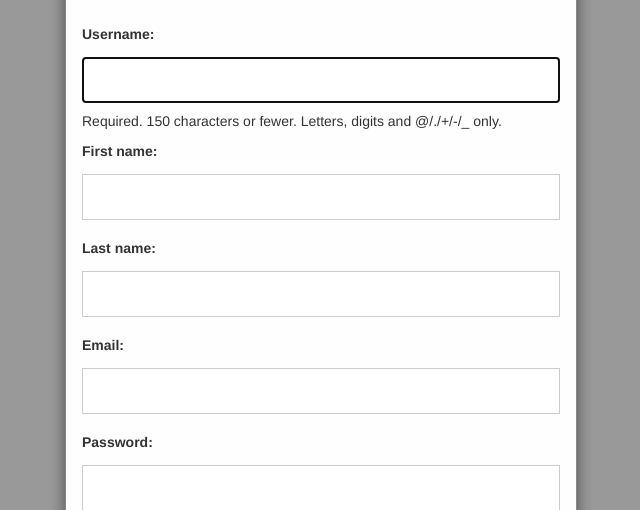
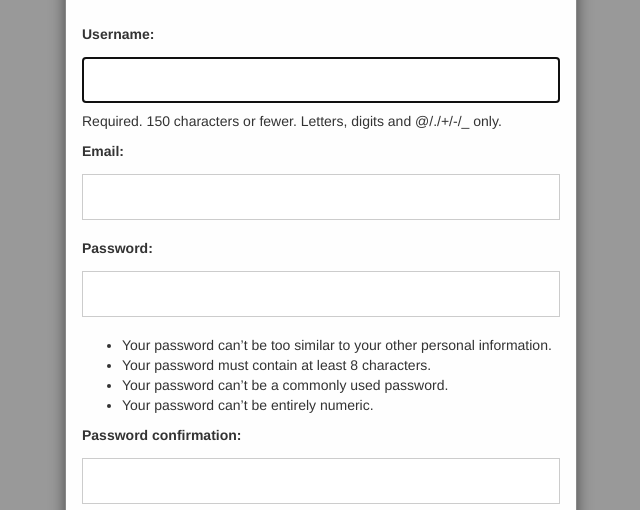
Before and after one commit to anurag3feb/online-cv-builder, a Django app: page /account/register/ in a window 1280 px wide. Shown: the part 273-783 px from the top of the page, without its empty margins (319-959 px from the left). Run offline with Django 3.2, Linux system fonts and the light colour scheme; some libraries are stand-ins or nearby versions; some web fonts are replaced.

Commit message:
Changed User Reg Form

```diff
--- a/accounts/forms.py
+++ b/accounts/forms.py
@@ -16,8 +16,6 @@ class RegistrationForm(UserCreationForm):
 
         fields = (
             'username',
-            'first_name',
-            'last_name',
             'email',
             'password1',
             'password2'
@@ -25,8 +23,7 @@ class RegistrationForm(UserCreationForm):
 
         def save(self, commit=True):
             user = super(RegistrationForm, self).save(commit=False)
-            user.first_name = cleaned_data['first_name']
-            user.last_name = cleaned_data['last_name']
+
             user.email=cleaned_data['email']
 
             if commit:
@@ -38,7 +35,7 @@ class RegistrationForm(UserCreationForm):
 class PersonalForm(ModelForm):
     class Meta:
         model = models.PersonalDetails
-        fields = ['name', 'email', 'contact_no', 'location']
+        fields = ['name', 'contact_no', 'location']
 
 
 
--- a/accounts/models.py
+++ b/accounts/models.py
@@ -36,7 +36,6 @@ class PersonalDetails(models.Model):
 
     user = models.OneToOneField(User)
     name = models.CharField(max_length=20,default="")
-    email = models.EmailField()
     contact_no = models.CharField(max_length=13,default="")
     location=models.CharField(max_length=20,default="")
 
--- a/accounts/templates/accounts/personal_details.html
+++ b/accounts/templates/accounts/personal_details.html
@@ -63,7 +63,7 @@ color:#1c72ff;}
     {% if personalObj is not defined %}
 
     <h2>{{ personalObj.name }}</h2><br>
-    <h4>Email:{{ personalObj.email }}</h4>
+    <h4>Email:{{ email }}</h4>
     <h4>Conatct No:{{ personalObj.contact_no }}</h4>
     <h4>Location:{{ personalObj.location }}</h4>
     {% load static %}
--- a/accounts/views.py
+++ b/accounts/views.py
@@ -419,7 +419,10 @@ def editJobs(request):
 def personal_profile(request):
     args={}
     try:
+        email = request.user.email
         personalObj = PersonalDetails.objects.get(user = request.user)
+
+        args['email']=email
 
         args['personalObj'] = personalObj
     except:
```
